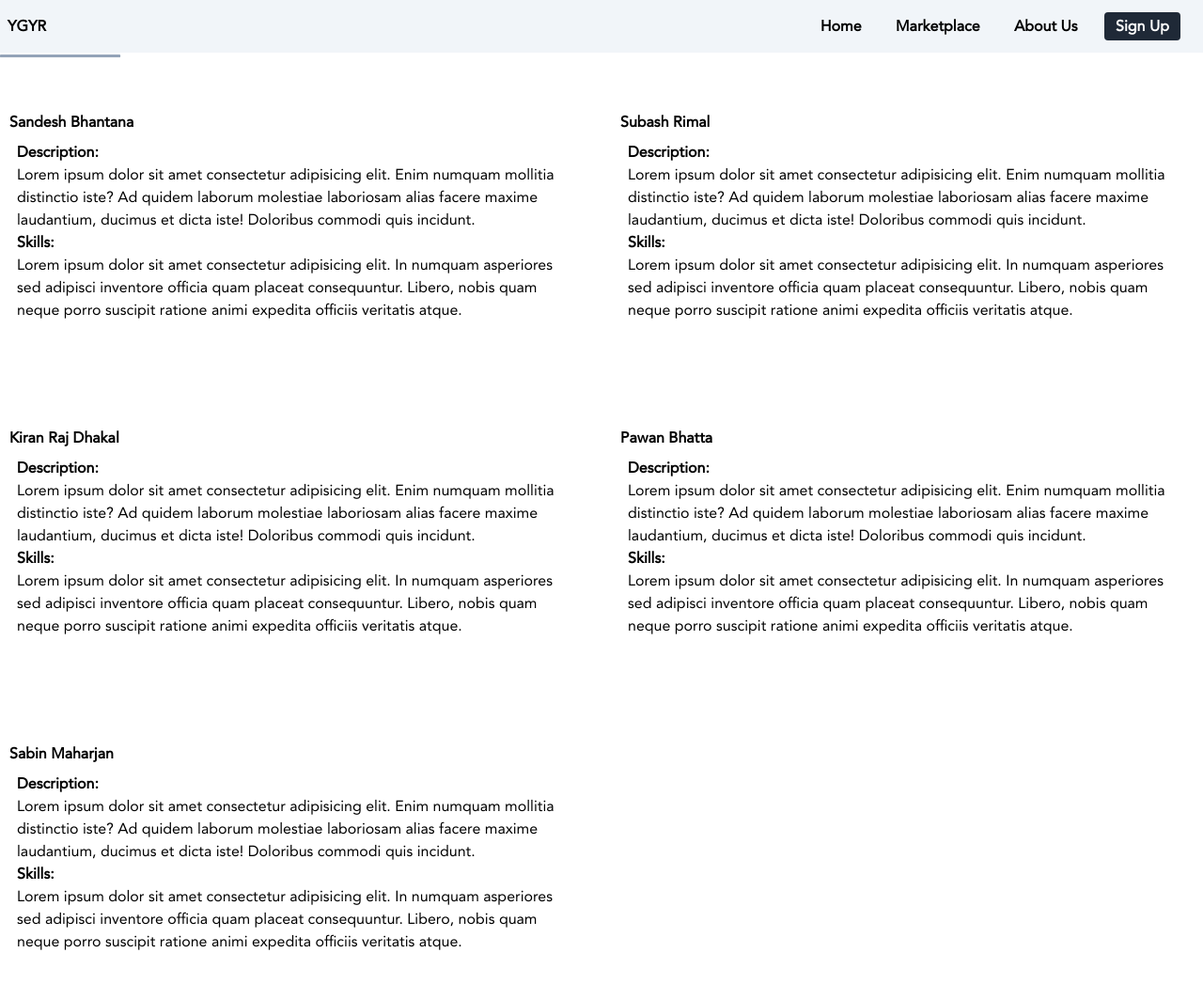
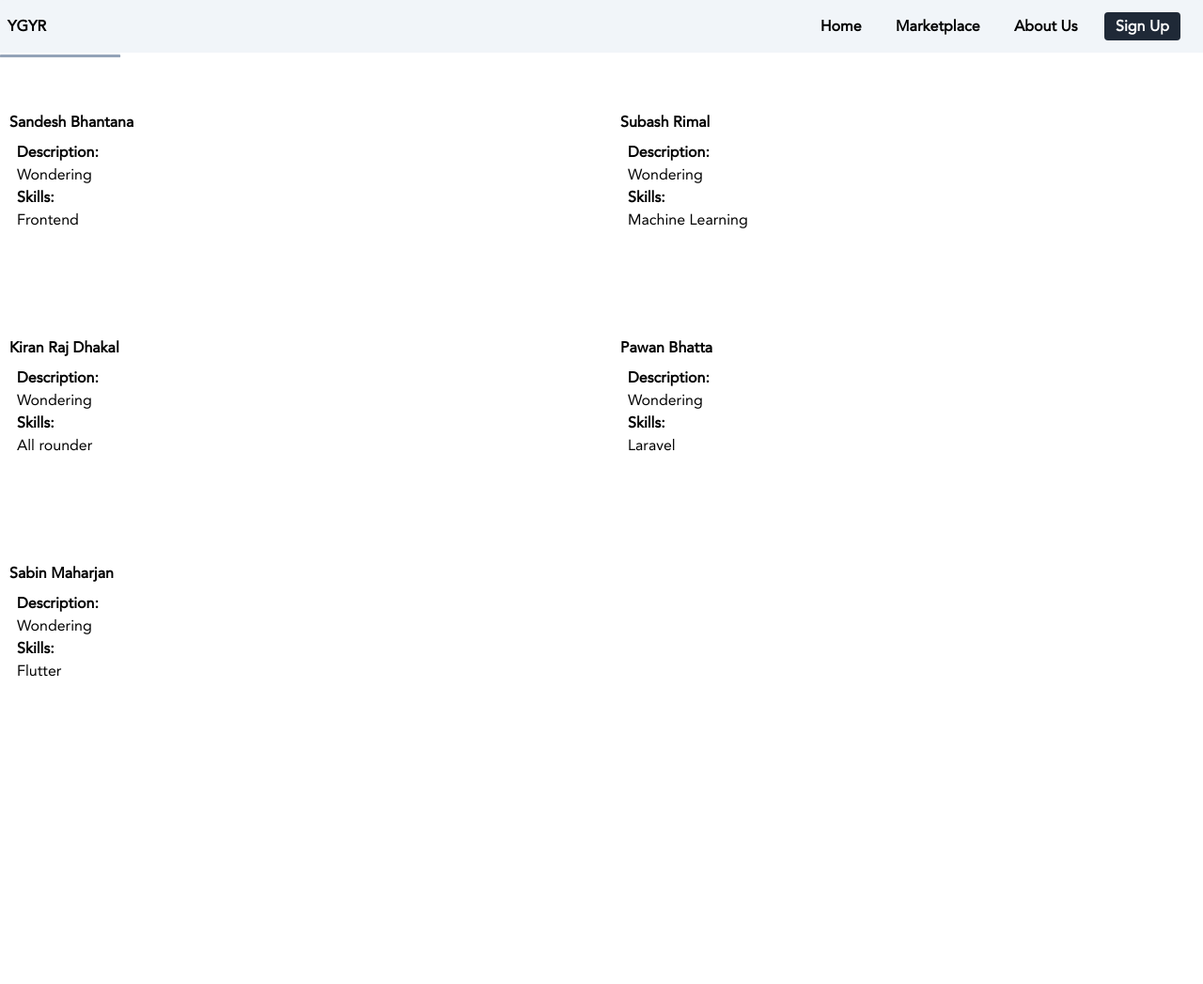
Before and after one commit to Sadnesh/YGYR-frontend, a website: page src/about_us.html in a window 1280 px wide. Shown: the whole page at 94% size. After the commit the page ends 800 px from the top, so only its background shows below. Drawn offline with nearby package versions, Linux system fonts and the light colour scheme.

Commit message:
feat: minor changes

```diff
--- a/src/about_us.html
+++ b/src/about_us.html
@@ -39,18 +39,11 @@
             <div class="text-pretty px-2 py-2">
                 <strong>Description:</strong>
                 <p>
-                    Lorem ipsum dolor sit amet consectetur adipisicing elit. Enim numquam
-                    mollitia distinctio iste? Ad quidem laborum molestiae laboriosam alias facere maxime
-                    laudantium,
-                    ducimus
-                    et dicta iste! Doloribus commodi quis incidunt.
+                    Wondering
                 </p>
                 <strong>Skills:</strong>
                 <p>
-                    Lorem ipsum dolor sit amet consectetur adipisicing elit. In numquam asperiores
-                    sed adipisci inventore officia quam placeat consequuntur. Libero, nobis quam neque porro
-                    suscipit
-                    ratione animi expedita officiis veritatis atque.
+                    Frontend
                 </p>
             </div>
         </div>
@@ -60,18 +53,11 @@
             <div class="text-pretty px-2 py-2">
                 <strong>Description:</strong>
                 <p>
-                    Lorem ipsum dolor sit amet consectetur adipisicing elit. Enim numquam
-                    mollitia distinctio iste? Ad quidem laborum molestiae laboriosam alias facere maxime
-                    laudantium,
-                    ducimus
-                    et dicta iste! Doloribus commodi quis incidunt.
+                    Wondering
                 </p>
                 <strong>Skills:</strong>
                 <p>
-                    Lorem ipsum dolor sit amet consectetur adipisicing elit. In numquam asperiores
-                    sed adipisci inventore officia quam placeat consequuntur. Libero, nobis quam neque porro
-                    suscipit
-                    ratione animi expedita officiis veritatis atque.
+                    Machine Learning
                 </p>
             </div>
         </div>
@@ -81,17 +67,12 @@
             <div class="text-pretty px-2 py-2">
                 <strong>Description:</strong>
                 <p>
-                    Lorem ipsum dolor sit amet consectetur adipisicing elit. Enim numquam
-                    mollitia distinctio iste? Ad quidem laborum molestiae laboriosam alias facere maxime laudantium,
-                    ducimus
-                    et dicta iste! Doloribus commodi quis incidunt.
+                    Wondering
+
                 </p>
                 <strong>Skills:</strong>
                 <p>
-                    Lorem ipsum dolor sit amet consectetur adipisicing elit. In numquam asperiores
-                    sed adipisci inventore officia quam placeat consequuntur. Libero, nobis quam neque porro
-                    suscipit
-                    ratione animi expedita officiis veritatis atque.
+                    All rounder
                 </p>
             </div>
         </div>
@@ -102,18 +83,11 @@
             <div class="text-pretty px-2 py-2">
                 <strong>Description:</strong>
                 <p>
-                    Lorem ipsum dolor sit amet consectetur adipisicing elit. Enim numquam
-                    mollitia distinctio iste? Ad quidem laborum molestiae laboriosam alias facere maxime
-                    laudantium,
-                    ducimus
-                    et dicta iste! Doloribus commodi quis incidunt.
+                    Wondering
                 </p>
                 <strong>Skills:</strong>
                 <p>
-                    Lorem ipsum dolor sit amet consectetur adipisicing elit. In numquam asperiores
-                    sed adipisci inventore officia quam placeat consequuntur. Libero, nobis quam neque porro
-                    suscipit
-                    ratione animi expedita officiis veritatis atque.
+                    Laravel
                 </p>
             </div>
         </div>
@@ -123,18 +97,11 @@
             <div class="text-pretty px-2 py-2">
                 <strong>Description:</strong>
                 <p>
-                    Lorem ipsum dolor sit amet consectetur adipisicing elit. Enim numquam
-                    mollitia distinctio iste? Ad quidem laborum molestiae laboriosam alias facere maxime
-                    laudantium,
-                    ducimus
-                    et dicta iste! Doloribus commodi quis incidunt.
+                    Wondering
                 </p>
                 <strong>Skills:</strong>
                 <p>
-                    Lorem ipsum dolor sit amet consectetur adipisicing elit. In numquam asperiores
-                    sed adipisci inventore officia quam placeat consequuntur. Libero, nobis quam neque porro
-                    suscipit
-                    ratione animi expedita officiis veritatis atque.
+                    Flutter
                 </p>
             </div>
         </div>
```
Also changed, not shown: src/index.html (+7 -15 lines), src/marketplace.html (+0 -2 lines).
